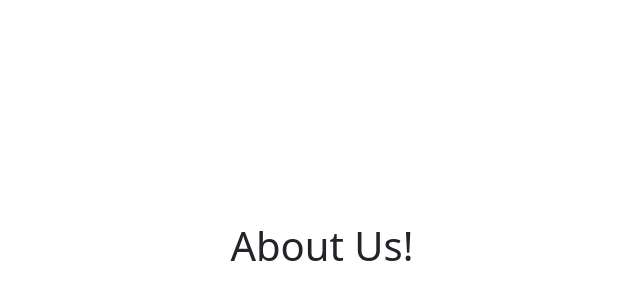
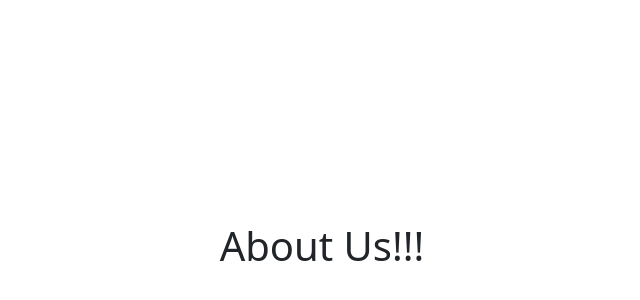
Before and after one commit to CS571-F25/p90, a React (Vite) app: page /#/about in a window 1280 px wide. Shown: the part 150-450 px from the top of the page, without its empty margins (318-958 px from the left). Built offline with nearby package versions, Linux system fonts and the light colour scheme.

Commit message:
3rd commit

```diff
--- a/src/components/AboutMe.jsx
+++ b/src/components/AboutMe.jsx
@@ -1,5 +1,5 @@
 export default function AboutMe (props){
     return <div>
-        <h1>About Us!</h1>
+        <h1>About Us!!!</h1>
     </div>
 }
```
Also changed, not shown: 2 other files (tests, documents, lock files or other folders).
